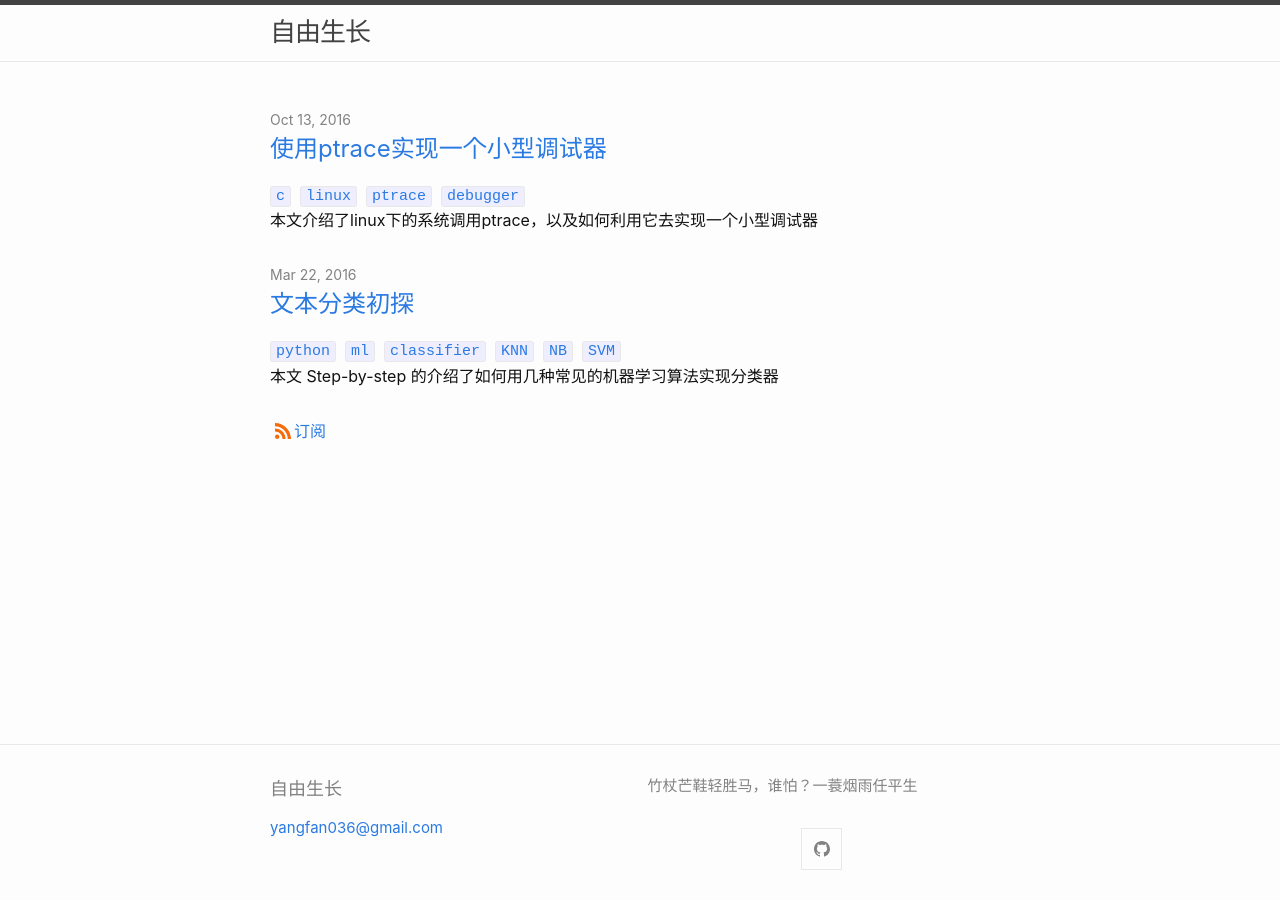
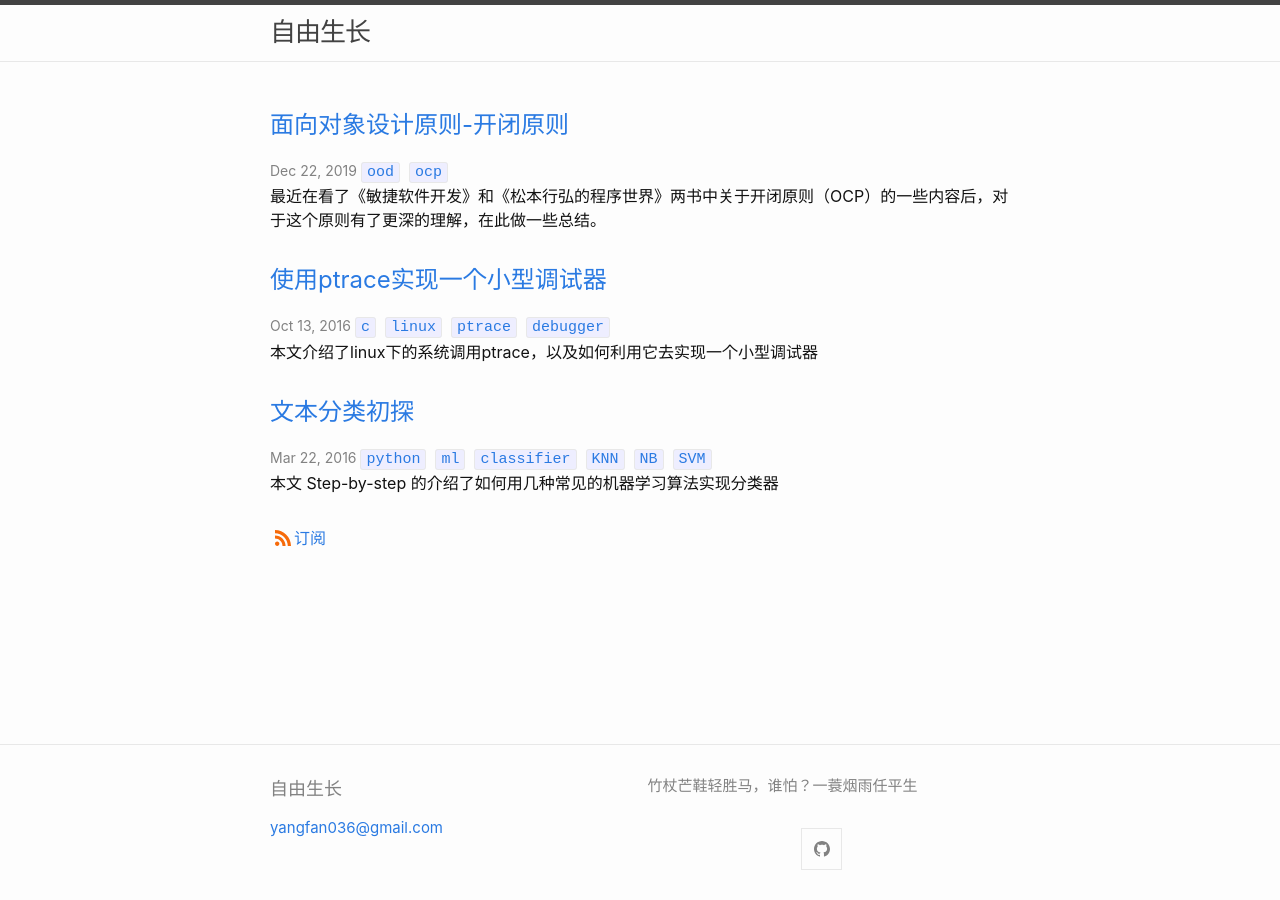
Before and after one commit to yyff/yyff.github.io, a Jekyll site: the page built from index.md, in a window 1280 px wide. Built offline with Jekyll 4.4.1, drawn with Linux system fonts in a browser that asks for light colours; some of the changed lines change nothing that is shown.

Commit message:
add post: ocp

````diff
--- a/_layouts/home.html
+++ b/_layouts/home.html
@@ -15,12 +15,12 @@ layout: default
       {%- for post in site.posts -%}
       <li>
         {%- assign date_format = site.minima.date_format | default: "%b %-d, %Y" -%}
-        <span class="post-meta">{{ post.date | date: date_format }}</span>
         <h3>
           <a class="post-link" href="{{ post.url | relative_url }}">
             {{ post.title | escape }}
           </a>
         </h3>
+      <span class="post-meta">{{ post.date | date: date_format }} </span>
       <span>
         {% for tag in post.tags %}
           {% capture tag_name %}{{ tag }}{% endcapture %}
--- /dev/null
+++ b/_posts/2019-12-22-ocp.md
@@ -0,0 +1,163 @@
+---
+layout: post
+title:  "面向对象设计原则-开闭原则"
+categories: tech
+tags: ood ocp
+---
+
+最近在看了《敏捷软件开发》和《松本行弘的程序世界》两书中关于开闭原则（OCP）的一些内容后，对于这个原则有了更深的理解，在此做一些总结。
+
+## 介绍
+
+软件开发需要经常面对的一个很大的挑战就是**变化**，那么什么样的设计才能使得在变化发生时保持相对稳定呢？
+
+Bertrand Meyer在《面向对象软件构造》书中提出开放-闭合原则（The Open-Closed Principle，OCP）为我们提供了思路，著名软件工程师 Robert C. Martin 将其视为五个面向对象设计原则中最重要的一个原则。
+
+开放-封闭原则，属于面向对象五大原则（SOLID）之一，其定义是：软件实体（类、模块、函数等等）应该是可以扩展的，但是不可修改的。
+
+它包含两个主要特征：
+
+* **对扩展是开放的**：当需求改变是，可以对模块进行扩展使其具有满足那些改变的新行为
+* **对更改是封闭的**：对模块行为进行扩展时，不改变模块的源代码或二进制代码。
+
+
+
+## 如何应用
+
+### 关键是抽象
+
+在C++、Java、Go或其他支持抽象类或接口的编程语言中，可以创建固定能够描述一组任意个可能行为的抽象体，这个抽象提就是抽象基类或抽象接口。
+
+模块可以操作一个抽象体，这样，由于**模块依赖一个抽象体**，所以它对更改是可以关闭的。同时，通过从这个抽象体派生，也可以扩展该模块的功能，即对扩展是开放的。
+
+下图展现了一个不遵循开闭原则的例子，Client和Server都是具体类，Client直接依赖于Server，这种情况下当Server变化时，需要把Client中使用Server的地方全都更改为新的Server类。
+
+![image-20191204133726381]({{ site.url }}/images/tech/ocp/cs1.png)
+
+下图展现了一个针对上述问题遵循OCP的设计。
+
+![image-20191204133858085]({{ site.url }}/images/tech/ocp/cs2.png)
+
+在这个设计中，ClientInterface是一个有抽象成员函数的抽象类，Client类使用（依赖）这个类，但Client类的对象却使用的是Server派生类的对象。如果想让Client使用新的Server类，只需要从ClientInterface抽象类派生出一个新的类，而无需改动Client类。
+
+
+### Shape例子
+
+#### 不符合OCP的情况
+
+```cpp
+class Circle {
+public:
+    void draw() { /*...*/ }
+};
+
+class Square {
+public:
+    void draw() { /*...*/ }
+};
+
+class ShapeDrawer {
+public:
+    void drawCircle(Circle *circle) {
+        this->createPaper();
+        circle->draw();
+    }
+    void drawSquare(Square *square) {
+        this->createPaper();
+        square->draw();
+    }
+    // ...
+private:
+    void createPaper() { /*...*/ }
+};
+
+```
+
+上述例子中，ShapeDrawer直接依赖于Circle或Square具体类，如果增加新的形状，还需要增加新的drawXXShape方法。这里的ShapeDrawer类是不符合OCP的，因为它对于新的形状的添加不是封闭的。
+
+#### 符合OCP的情况
+
+```cpp
+class Shape {
+public:
+    virtual void draw() const = 0;
+};
+
+class Circle : public Shape {
+public:
+    void draw() { /*...*/ }
+};
+
+class Square : public Shape {
+public:
+    void draw() { /*...*/ }
+};
+
+class ShapeDrawer {
+public:
+    void drawShape(Shape *s) {
+        this->createPaper();
+        s->draw();
+    }
+private:
+    void createPaper() { /*...*/ }
+};
+
+```
+
+这里ShapeDrawer依赖于Shape抽象类，即使增加新的形状也不需要改变ShapeDrawer的代码，这时它就满足了对扩展开放、对修改封闭的条件，也就是符合OCP的。
+
+
+
+
+## OCP和设计模式
+
+设计模式，就是面向对象系统中一些重要和重复出现的设计，是一些设计经验。设计模式对于同类的相似问题提供了通用的解决方法，帮助我们解决设计问题，从而使得设计更灵活、优雅，可复用性更高。
+
+在ruby之父松本行弘的书《松本行弘的程序世界》中提到，“很多设计模式之所以优秀，是因为能够经得起 OCP 所要求的变化”。确实，虽然很多设计模式出发点不是为了解决“变化“问题，但大部分都在解决目标问题的时候也同时考虑了”变化“、扩展性，因此大多模式也都满足OCP原则。
+下面我们来看三个符合OCP的设计模式例子。
+
+
+### OCP与策略（Strategy）模式
+意图：定义一系列的算法，把它们一个个封装起来，并且使它们可相互替换。本模式使得算法可独立于使用它的客户而变化。
+
+![策略模式]({{ site.url }}/images/tech/ocp/strategy.png)
+
+从上述类图可见，Composition 使用（依赖于） Compositor 这个抽象体而不是具体类（比如SimpleCompositor）。这样当新增策略（即新Compositor具体类）时，Composition 类将不用发生变化。
+
+### OCP与观察者（Observer）模式
+
+意图：定义对象间的一种一对多的依赖关系，当一个对象的状态发生改变时，所有依赖于它的对象都得到通知并被自动更新。
+
+![观察者]({{ site.url }}/images/tech/ocp/observer.png)
+
+
+从上述类图可见，Subject类依赖于Observer抽象类，使得在给Subject添加新的Observer时可以不用发生变化。
+
+### OCP与代理（Proxy）模式
+
+意图：为其他对象提供一种代理以控制对这个对象的访问。
+
+![代理模式]({{ site.url }}/images/tech/ocp/proxy.png)
+
+如果仅为了代理控制对象的访问，那下面这个方式不就可以实现吗？
+
+![代理模式_具体类]({{ site.url }}/images/tech/ocp/proxy2.png)
+
+为什么需要让代理类Proxy和目标类RealSubject依赖一个抽象类Subject？答案也是应对”变化“，客户端依赖于抽象类Subject，使得它可以变化的使用目标类RealSubject、代理类Proxy或其他新增的代理类Proxy。
+
+
+可见，虽然上述中的观察者和代理模式的主要意图并不是解决可扩展问题，或者说它们实际上也可以依赖于具体类而不是抽象类来解决问题，但最终的设计却都通过了依赖抽象体的方式来支持”变化“，说明了”可扩展性“在一个好的设计中的重要性。
+
+## 总结
+
+那么，能保证任意情况下模块都是100%封闭的吗？答案是否定的，实际上无论模块多么封闭，都会存在一些无法对之封闭的变化。我们要做的是，**预测那些最有可能变化的类，然后构造抽象来隔离那些变化。**
+
+实际上当我们讲述优雅的代码时，我认为很大程度就是讲符合这个原则的代码，即能够应对变化、可扩展性高的代码。看看《代码整洁之道》中关于好代码的一些条目：好的命名、函数单一职责、不要重复、注释、错误处理等，你会发现这些其实都比较容易做到。那到底是什么因素使你得以区分一些代码的好坏呢？其实关键就在于OCP，它使你的代码更具可扩展性、可维护性、可重用性，也更容易进行单测。
+
+## 参考
+
+* 《敏捷软件开发》
+* 《松本行弘的程序世界》
+* 《设计模式：可复用面向对象软件的基础》
+* 《代码整洁之道》
````
Also changed, not shown: images/tech/ocp/cs1.png (added), images/tech/ocp/cs2.png (added), images/tech/ocp/observer.png (added), images/tech/ocp/proxy.png (added), images/tech/ocp/proxy2.png (added), images/tech/ocp/strategy.png (added).
